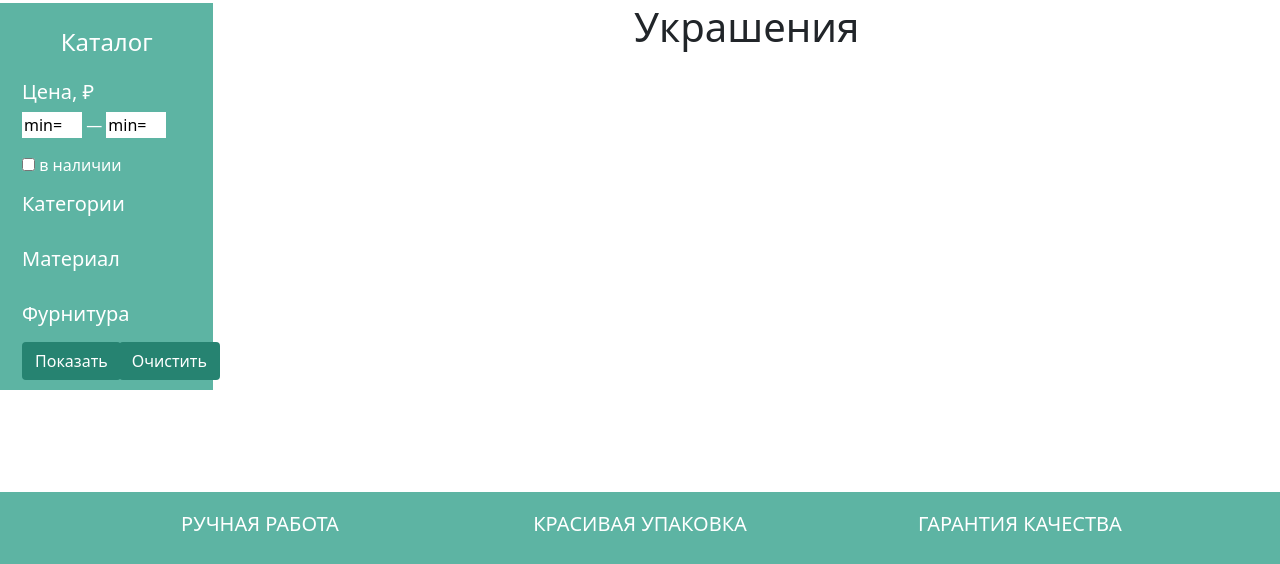
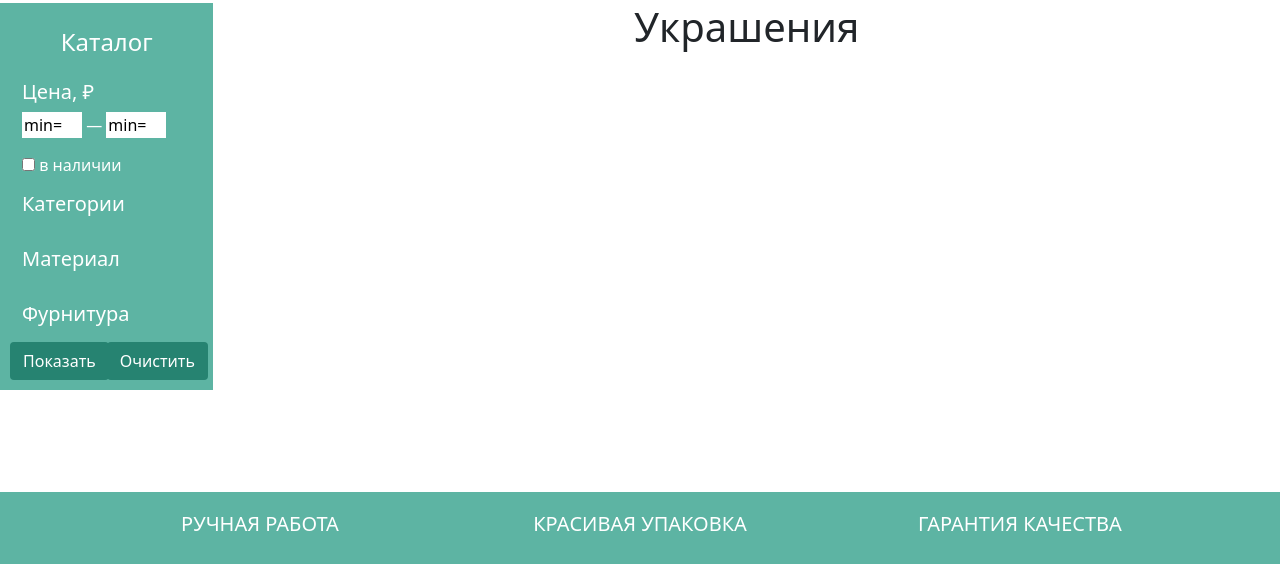
Before and after one commit to Daniil-Solo/Jewelry-Shop-on-Django, a Django app: template jewshop/core/templates/core/jewelry_catalog.html in a window 1280 px wide. Shown: the part 236-800 px from the top of the page. Run offline with Django 4.2, Linux system fonts and the light colour scheme; the template is opened without the code that fills it, so the values that code supplies are empty.

Commit message:
change buttons for catalog

```diff
--- a/jewshop/core/templates/core/jewelry_catalog.html
+++ b/jewshop/core/templates/core/jewelry_catalog.html
@@ -77,12 +77,12 @@
                             </ul>
                         </div>
                     </div>
-                    <div class="row">
-                        <div class="col-12 col-sm-6 text-center">
-                            <button class="btn btn-underline without_box dark-green" type="submit">Показать</button>
+                    <div class="btn-toolbar">
+                        <div class="btn-group col-6">
+                          <button class="btn btn-underline without_box dark-green" type="submit">Показать</button>
                         </div>
-                         <div class="col-12 col-sm-6 text-center">
-                            <button class="btn btn-underline without_box dark-green" href="{% url 'catalog' %}">Очистить</button>
+                        <div class="btn-group col-6">
+                          <a class="btn btn-underline without_box dark-green" href="{% url 'catalog' %}">Очистить</a>
                         </div>
                     </div>
                 </form>
```
